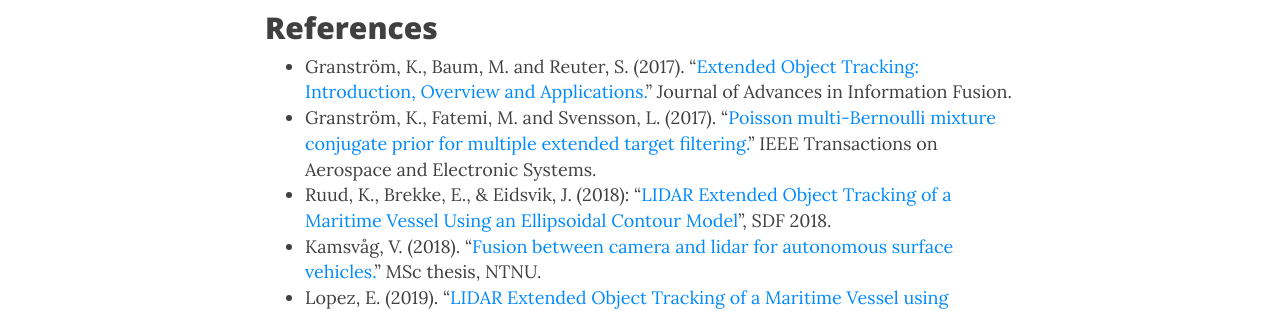
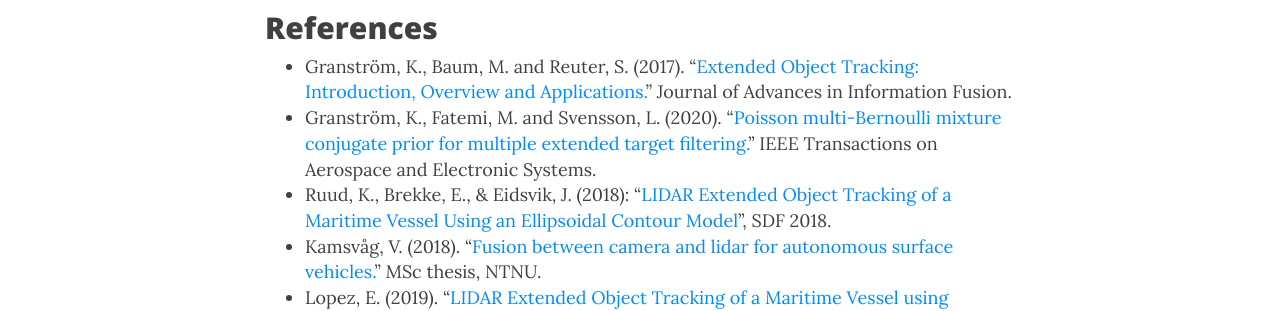
Before and after one commit to autosit/autosit.github.io, a Jekyll site: the page built from _posts/2020-04-08-multisensor-eot.md, in a window 1280 px wide and 900 px high, scrolled down 2483 px. Shown: the part 154-465 px from the top of the window. Built offline with Jekyll 4.4.1, drawn with Linux system fonts in a browser that asks for light colours; nearby versions of some CDN libraries.

Commit message:
added multisensor eot project 11

```diff
--- a/_posts/2020-04-08-multisensor-eot.md
+++ b/_posts/2020-04-08-multisensor-eot.md
@@ -55,7 +55,7 @@ Useful courses include TTK4250 Sensor fusion, TTK21 VSLAM, TTK25 Computer Vision
 
 ## References
 * Granström, K., Baum, M. and Reuter, S. (2017). "<a href="http://isif.org/journal/12/2/1557-6418">Extended Object Tracking: Introduction, Overview and Applications.</a>" Journal of Advances in Information Fusion.
-* Granström, K., Fatemi, M. and Svensson, L. (2017). "<a href="https://ieeexplore.ieee.org/document/8730493">Poisson multi-Bernoulli mixture conjugate prior for multiple extended target filtering.</a>" IEEE Transactions on Aerospace and Electronic Systems.
+* Granström, K., Fatemi, M. and Svensson, L. (2020). "<a href="https://ieeexplore.ieee.org/document/8730493">Poisson multi-Bernoulli mixture conjugate prior for multiple extended target filtering.</a>" IEEE Transactions on Aerospace and Electronic Systems.
 * Ruud, K., Brekke, E., & Eidsvik, J. (2018): “[LIDAR Extended Object Tracking of a Maritime Vessel Using an Ellipsoidal Contour Model](https://www.researchgate.net/publication/328890666_LIDAR_Extended_Object_Tracking_of_a_Maritime_Vessel_Using_an_Ellipsoidal_Contour_Model)”, SDF 2018.
 * Kamsvåg, V. (2018). "<a href="http://folk.ntnu.no/edmundfo/msc2019-2020/kamsvaag_msc.pdf">Fusion between camera and lidar for autonomous surface vehicles.</a>" MSc thesis, NTNU.
 * Lopez, E. (2019). "<a href="http://folk.ntnu.no/edmundfo/msc2019-2020/lopez_eot.pdf">LIDAR Extended Object Tracking of a Maritime Vessel using Gaussian Processes.</a>" Specialization project, NTNU.
```
